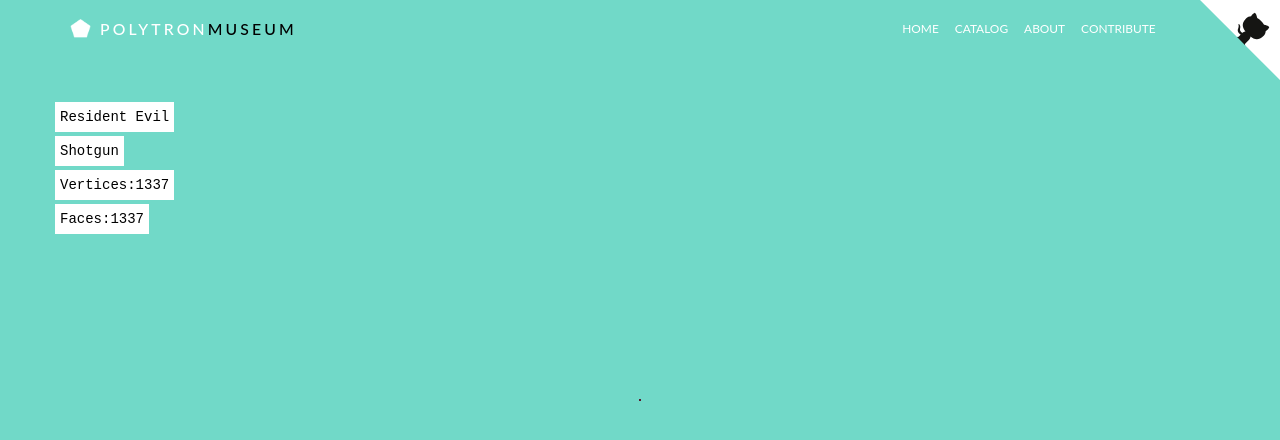
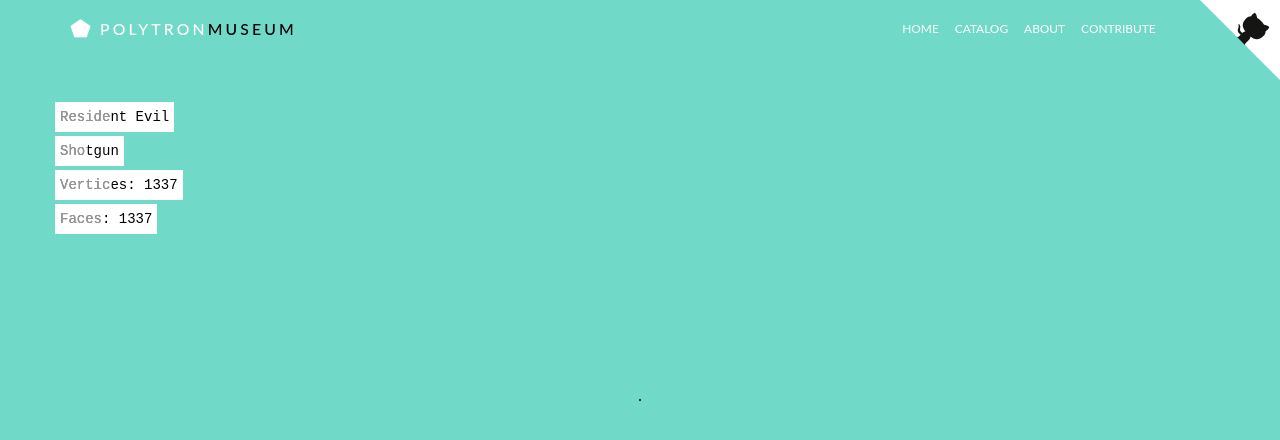
Before and after one commit to dannycalleri/polytron, a React (Create React App) app: page / in a window 1280 px wide. Shown: the top 440 px of the page. Built offline with nearby package versions, Linux system fonts and the light colour scheme; no server answers.

Commit message:
added animation to info

```diff
--- a/src/layout/info/Info.css
+++ b/src/layout/info/Info.css
@@ -4,9 +4,35 @@
 }
 
 .info__element {
+  position:relative;
   background-color: #fff;
   color: #000;
   padding: 5px;
   margin: 2px 0;
   display: inline-block;
 }
+
+.info__element:before {
+  content: attr(data-animation);
+  position: absolute;
+  color: #fff;
+  width: 0;
+  white-space: nowrap;
+  overflow: hidden;
+  animation-duration: 0.8s;
+  animation-name: changewidth;
+  animation-iteration-count: infinite;
+  animation-direction: alternate;
+}
+
+@keyframes changewidth {
+  0% {
+    width: 0;
+    opacity: 1;
+  }
+
+  100% {
+    width: 100%;
+    opacity: 0;
+  }
+}
--- a/src/layout/info/Info.jsx
+++ b/src/layout/info/Info.jsx
@@ -6,11 +6,15 @@
     <div className="info">
       {
         props.data.map((e) => {
+          let string = e.name;
+          if(e.value){
+            string = `${e.name}: ${e.value}`;
+          }
+
           return (
             <div>
-              <span className="info__element">
-                {e.name}
-                { e.value ? `:${e.value}` : null }
+              <span className="info__element" data-animation={string}>
+                {string}
               </span>
             </div>
           );
```
